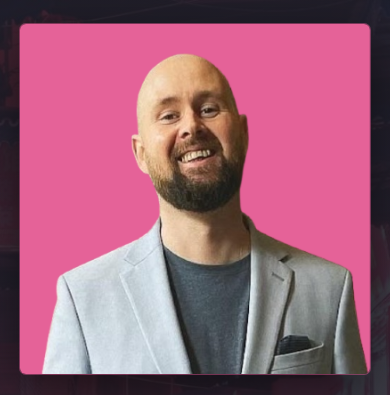
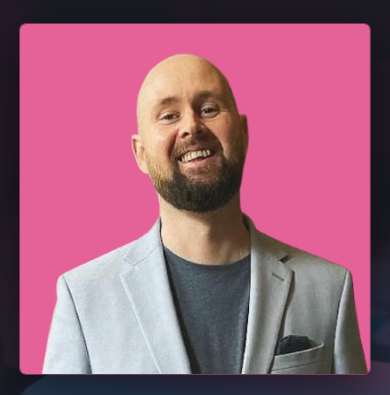
Before and after one commit to jimjambamslam/jamie-personal-website, a plain HTML site: page index.html in a window 390 px wide. Shown: the top 395 px of the page. Drawn offline with Linux system fonts and the light colour scheme.

Commit message:
Update homepage background

```diff
--- a/index.html
+++ b/index.html
@@ -8,7 +8,7 @@
   <meta name="description" content="Your Name is a Technical Operations professional with a background in application support, web technologies and digital operations, exploring cloud infrastructure, DevOps and cybersecurity.">
   <meta name="theme-color" content="#20212B">
   <link rel="icon" type="image/png" href="assets/favicon.png">
-  <link rel="preload" as="image" href="assets/background.jpg">
+  <link rel="preload" as="image" href="assets/background-retro.jpg">
   <link rel="stylesheet" href="styles.css">
 </head>
 <body>
--- a/styles.css
+++ b/styles.css
@@ -22,8 +22,8 @@ body {
   background-color: var(--charcoal);
   /* Charcoal overlay on top of the photograph */
   background-image:
-    linear-gradient(rgba(32, 33, 43, 0.86), rgba(32, 33, 43, 0.9)),
-    url("assets/background.jpg");
+    linear-gradient(rgba(32, 33, 43, 0.78), rgba(32, 33, 43, 0.86)),
+    url("assets/background-retro.jpg");
   background-size: cover;
   background-position: center;
   background-attachment: fixed;
@@ -117,7 +117,7 @@ a:focus-visible { outline: 2px solid var(--pink); outline-offset: 4px; border-ra
   .portrait { max-width: 420px; margin-inline: auto; }
   .content { max-width: none; }
   /* fixed backgrounds are janky on mobile browsers */
-  body { background-attachment: scroll; }
+  body { background-attachment: scroll; background-position: center 30%; }
 }
 
 @media (prefers-reduced-motion: reduce) {
```
Also changed, not shown: assets/background-retro.jpg (added).
